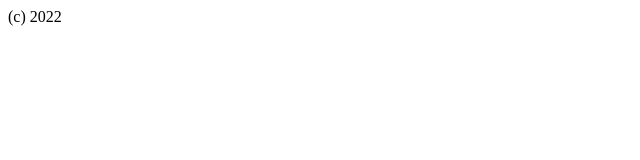
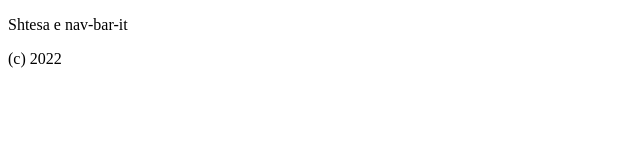
Before and after one commit to ejupkrasniqi/Prova, a plain HTML site: page index.html in a window 1280 px wide. Shown: the whole page, without its empty margins (0-640 px from the left). Drawn offline with Linux system fonts and the light colour scheme.

Commit message:
Kemi shtuar nav-bar

```diff
--- a/index.html
+++ b/index.html
@@ -7,6 +7,9 @@
     <title>Document</title>
 </head>
 <body>
+    <div class="nav-bar">
+        <p>  Shtesa e nav-bar-it</p>
+    </div>
     <footer>
         (c) 2022
     </footer>
```
